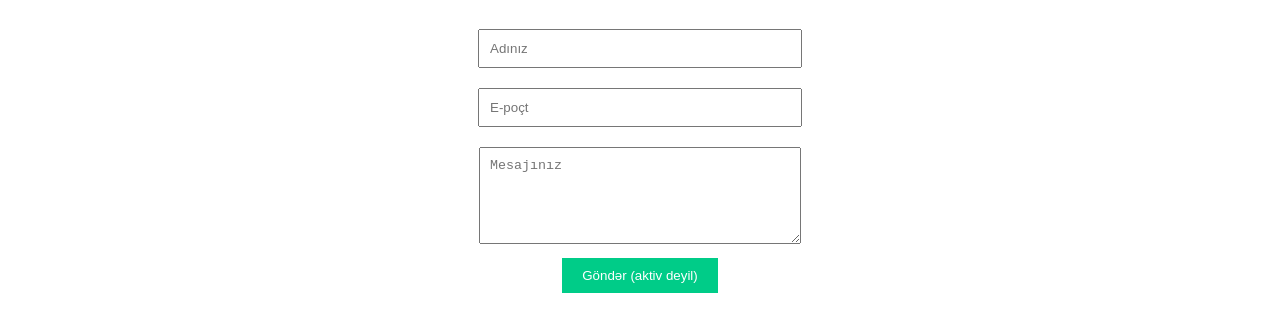
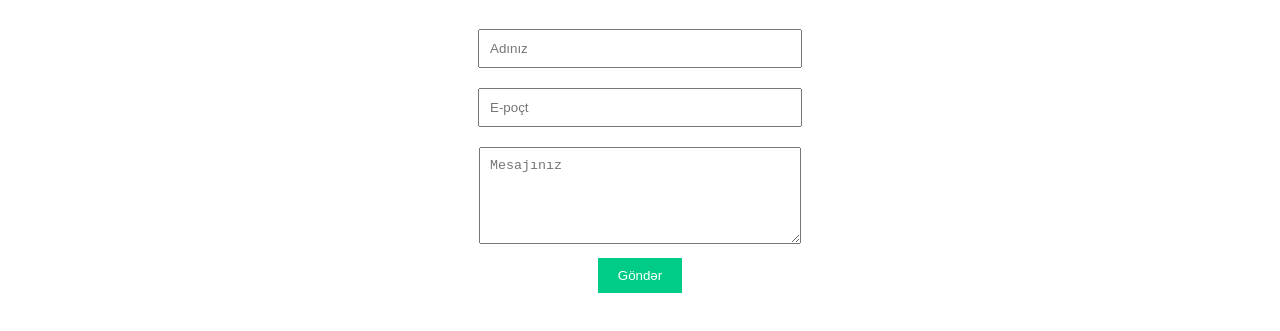
Before and after one commit to HakaliyevBaba/baba, a plain HTML site: page iletisim.html in a window 1280 px wide. Shown: the part 109-440 px from the top of the page. Drawn offline with Linux system fonts and the light colour scheme.

Commit message:
Update iletisim.html

```diff
--- a/iletisim.html
+++ b/iletisim.html
@@ -36,7 +36,7 @@
       background-color: #00cc88;
       color: white;
       border: none;
-      cursor: not-allowed;
+      cursor: pointer;
     }
   </style>
 </head>
@@ -48,11 +48,12 @@
   </div>
 
   <h1>Bizimlə Əlaqə</h1>
-  <form>
-    <input type="text" placeholder="Adınız"><br>
-    <input type="email" placeholder="E-poçt"><br>
-    <textarea rows="5" placeholder="Mesajınız"></textarea><br>
-    <button type="submit" disabled>Göndər (aktiv deyil)</button>
+
+  <form action="mailto:blackzerowbsite@gmail.com" method="POST" enctype="text/plain">
+    <input type="text" name="Ad" placeholder="Adınız" required><br>
+    <input type="email" name="Email" placeholder="E-poçt" required><br>
+    <textarea name="Mesaj" rows="5" placeholder="Mesajınız" required></textarea><br>
+    <button type="submit">Göndər</button>
   </form>
 </body>
 </html>
```
